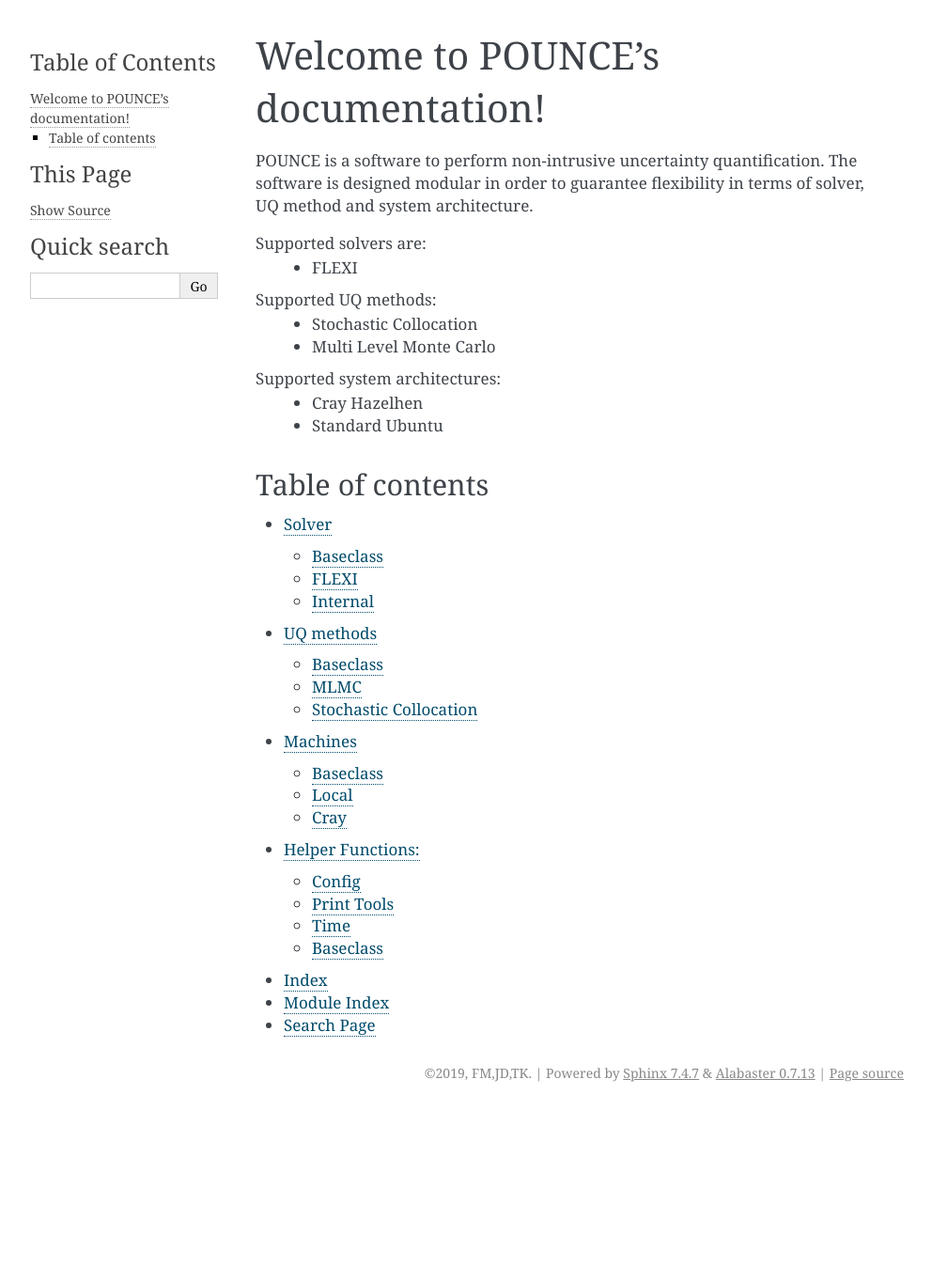
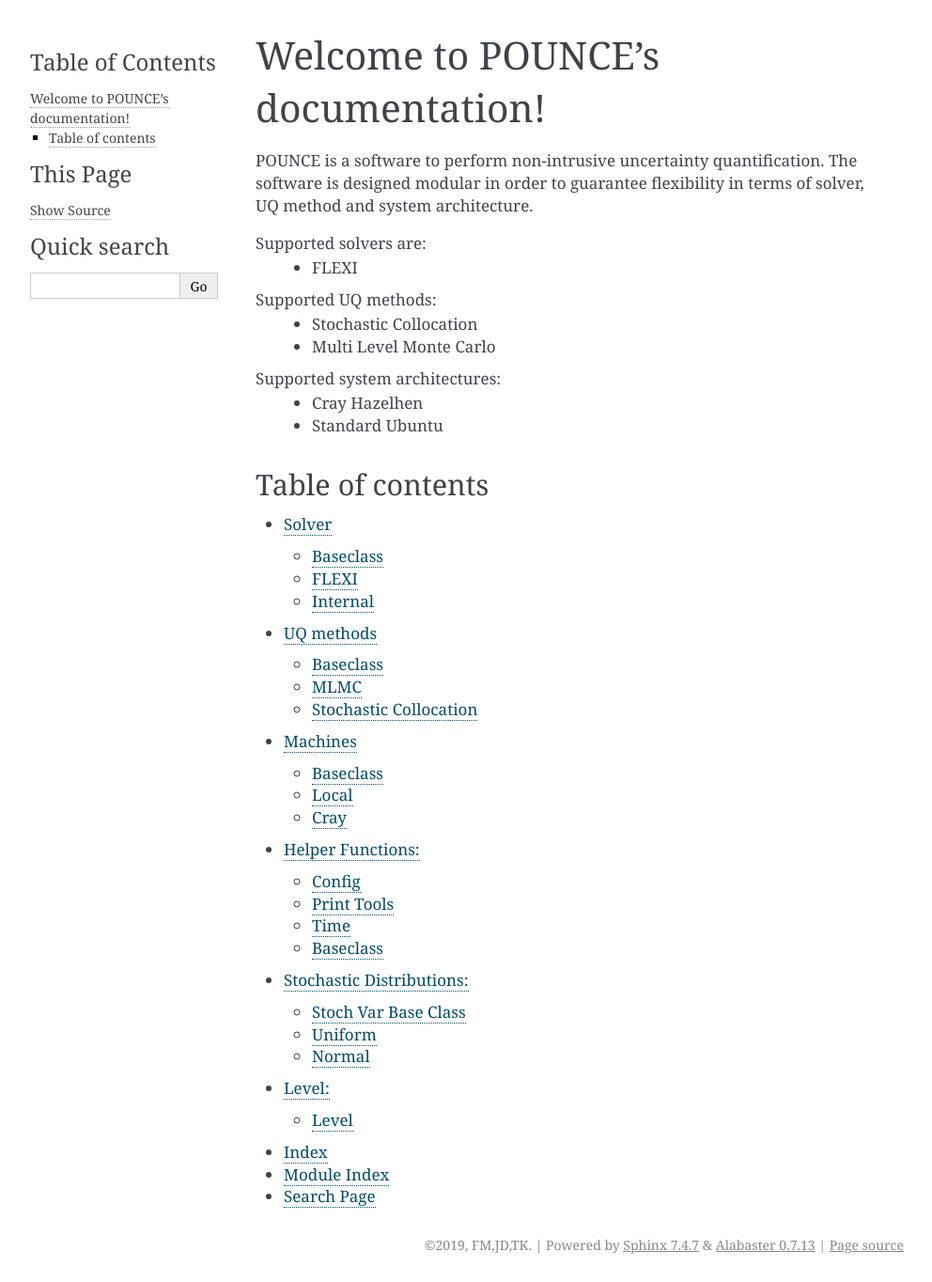
Before and after one commit to JakobBD/pounce, a Sphinx documentation site: the page built from docu/source/index.rst, in a window 1280 px wide. Shown: the whole page at 94% size, without its empty margins (148-1140 px from the left). Built offline with Sphinx 7.4.7, drawn with Linux system fonts in a browser that asks for light colours; before the commit the page ends 1181 px from its top, so only the background shows below that.

Commit message:
further docu

```diff
--- a/docu/source/index.rst
+++ b/docu/source/index.rst
@@ -28,6 +28,8 @@
    uqmethod/index.rst
    machine/index.rst
    helpers/index.rst
+   stochvar/index.rst
+   level/index.rst
 
 
 * :ref:`genindex`
--- /dev/null
+++ b/docu/source/stochvar/index.rst
@@ -0,0 +1,18 @@
+.. _stochvar:
+
+Stochastic Distributions:
+=========================
+
+Stoch Var Base Class
+--------------------
+.. autoclass:: stochvar.stochvar.StochVar
+
+Uniform
+-------
+.. autoclass:: stochvar.stochvaruniform.StochVarUniform
+    :members: DrawSamples ,GetDistribution
+
+Normal
+------
+.. autoclass:: stochvar.stochvarnormal.StochVarNormal
+    :members: DrawSamples ,GetDistribution
```
Also changed, not shown: docu/source/level/index.rst (added, +8 -0 lines).
